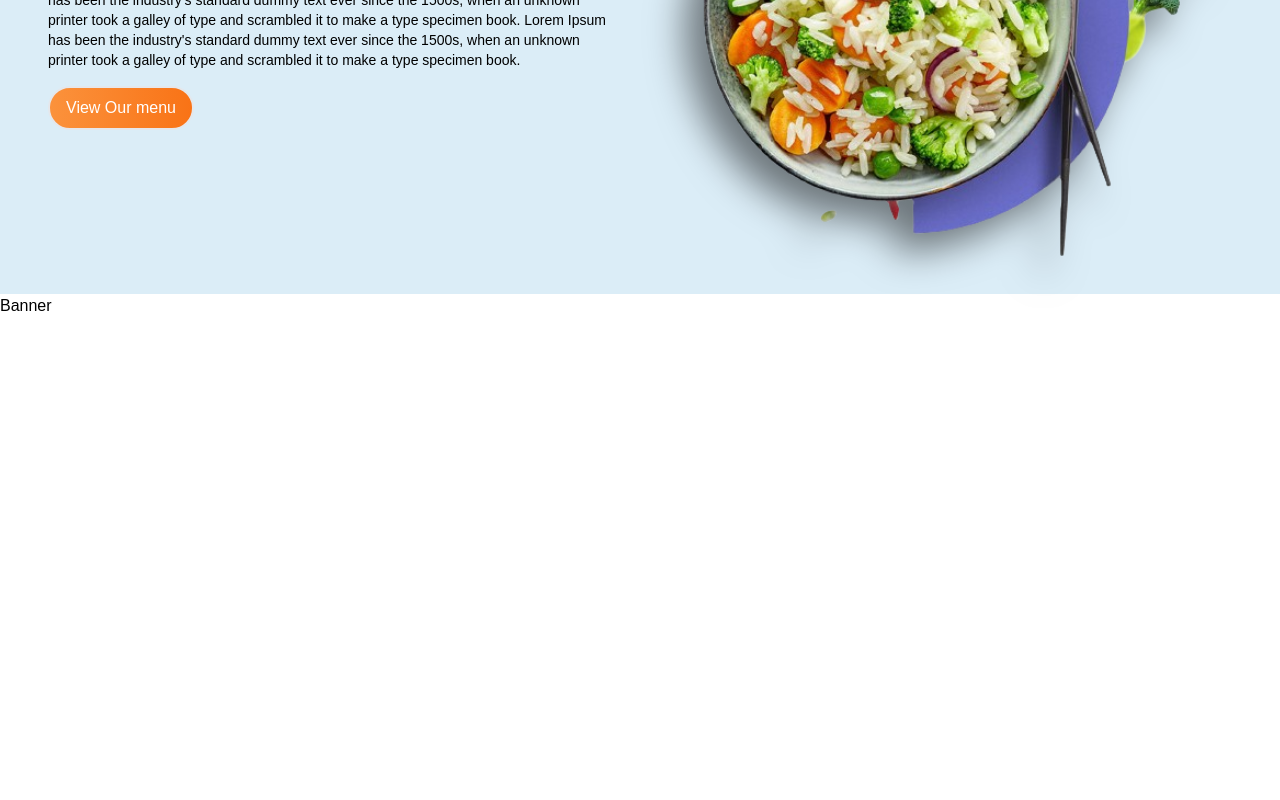
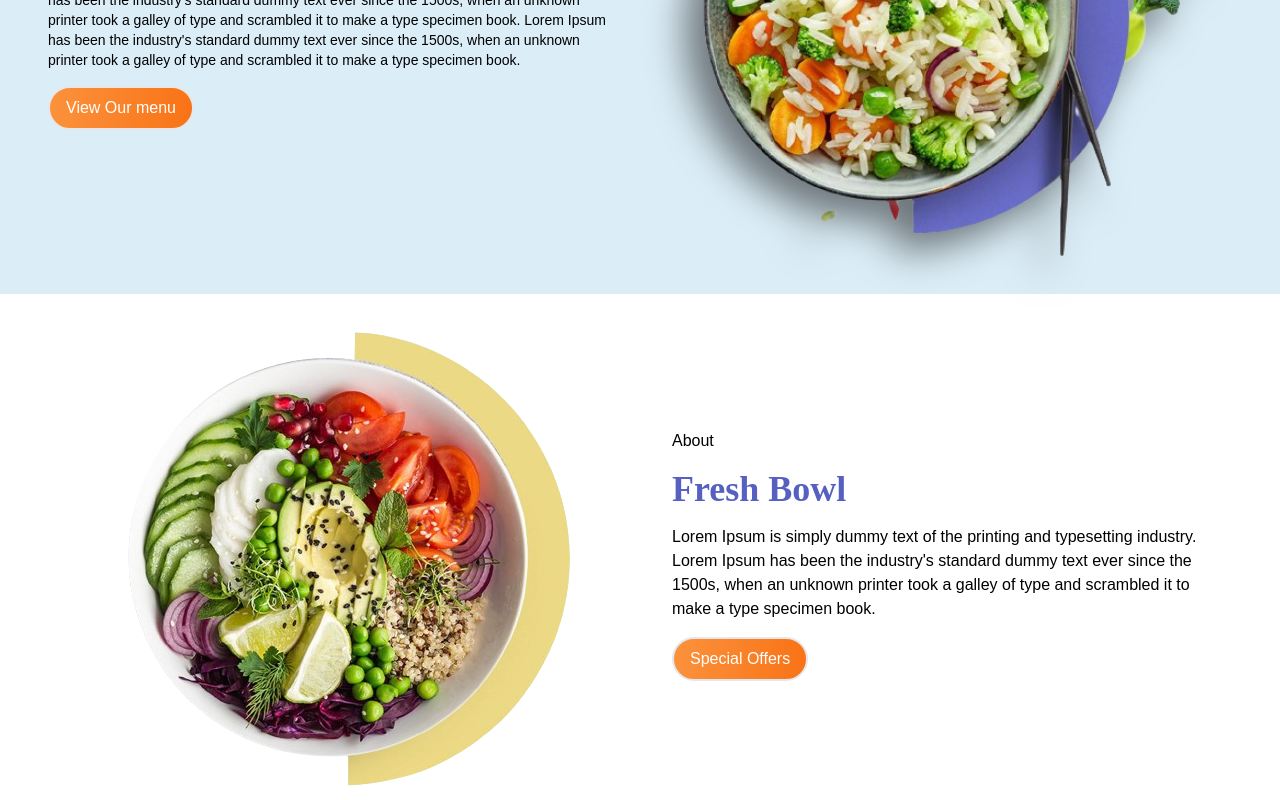
Before and after one commit to Hailekeh22/React-Tailwind-Restaurant-Website-Clone, a React (Vite) app: page / in a window 1280 px wide. Shown: the part 404-1204 px from the top of the page. Before the commit the page ends 800 px from the top, so only its background shows below. Built offline with nearby package versions, Linux system fonts and the light colour scheme; a web font is replaced by a local one.

Commit message:
manner section Built

```diff
--- a/src/Components/Banner/Banner.jsx
+++ b/src/Components/Banner/Banner.jsx
@@ -1,7 +1,35 @@
 import React from "react";
+import banner from "../../assets/banner.png";
 
 const Banner = () => {
-  return <div>Banner</div>;
+  return (
+    <div>
+      <div className=" container mt-4 ">
+        <div className="grid grid-cols-1 sm:gri lg:grid-cols-2 gap-4 place-items-center place-content-center">
+          <div className="order-2 lg:order-1">
+            <img src={banner} />
+          </div>
+          <div className="order-1 lg:order-2">
+            <div className="flex flex-col gap-4 px-6 py-4">
+              <h2>About</h2>
+              <h2 className=" font-cursive text-4xl text-primary font-bold">
+                Fresh Bowl
+              </h2>
+              <p>
+                Lorem Ipsum is simply dummy text of the printing and typesetting
+                industry. Lorem Ipsum has been the industry's standard dummy
+                text ever since the 1500s, when an unknown printer took a galley
+                of type and scrambled it to make a type specimen book.
+              </p>
+              <div>
+                <button className=" primary-btn">Special Offers</button>
+              </div>
+            </div>
+          </div>
+        </div>
+      </div>
+    </div>
+  );
 };
 
 export default Banner;
```
